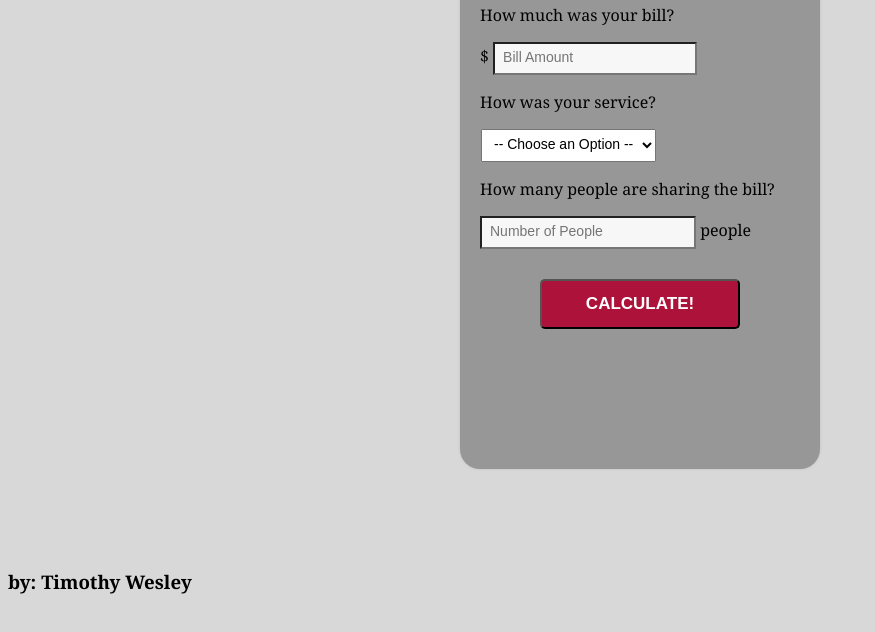
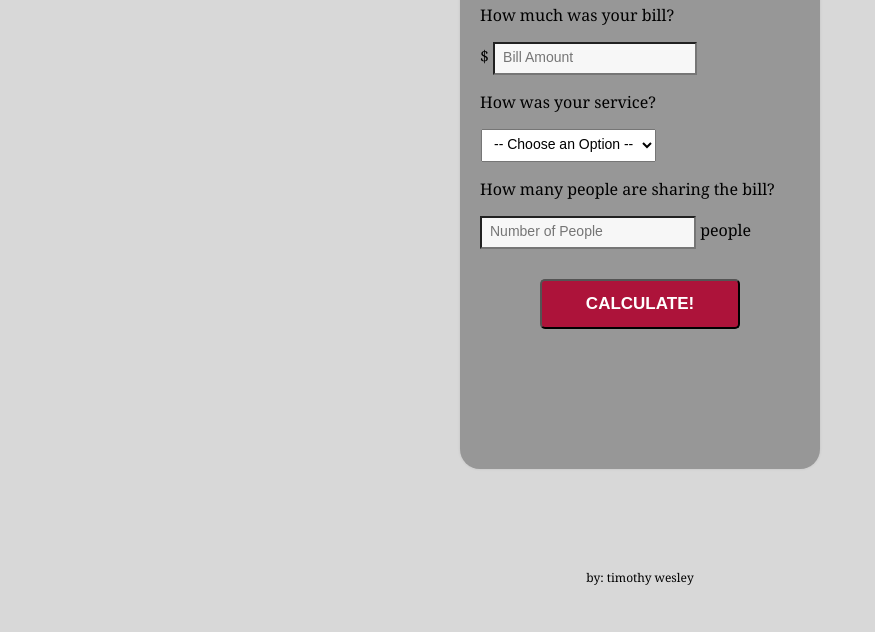
Before and after one commit to Timothy-Wesley/Tip-Calculator, a plain HTML site: page docs/index.html in a window 1280 px wide. Shown: the part 156-788 px from the top of the page, without its empty margins (0-875 px from the left). Drawn offline with Linux system fonts and the light colour scheme.

Commit message:
Update index.css

```diff
--- a/docs/index.css
+++ b/docs/index.css
@@ -25,6 +25,15 @@ body {
     font-weight: normal;
     border-top-left-radius: 20px;
     border-top-right-radius: 20px;
+  }
+
+  h3 {
+    color: rgb(0, 0, 0);
+    text-transform: lowercase;
+    font-size: 12px;
+    font-weight: normal;
+    text-align: center;
+    top: 50%;
   }
 
   p {
```
